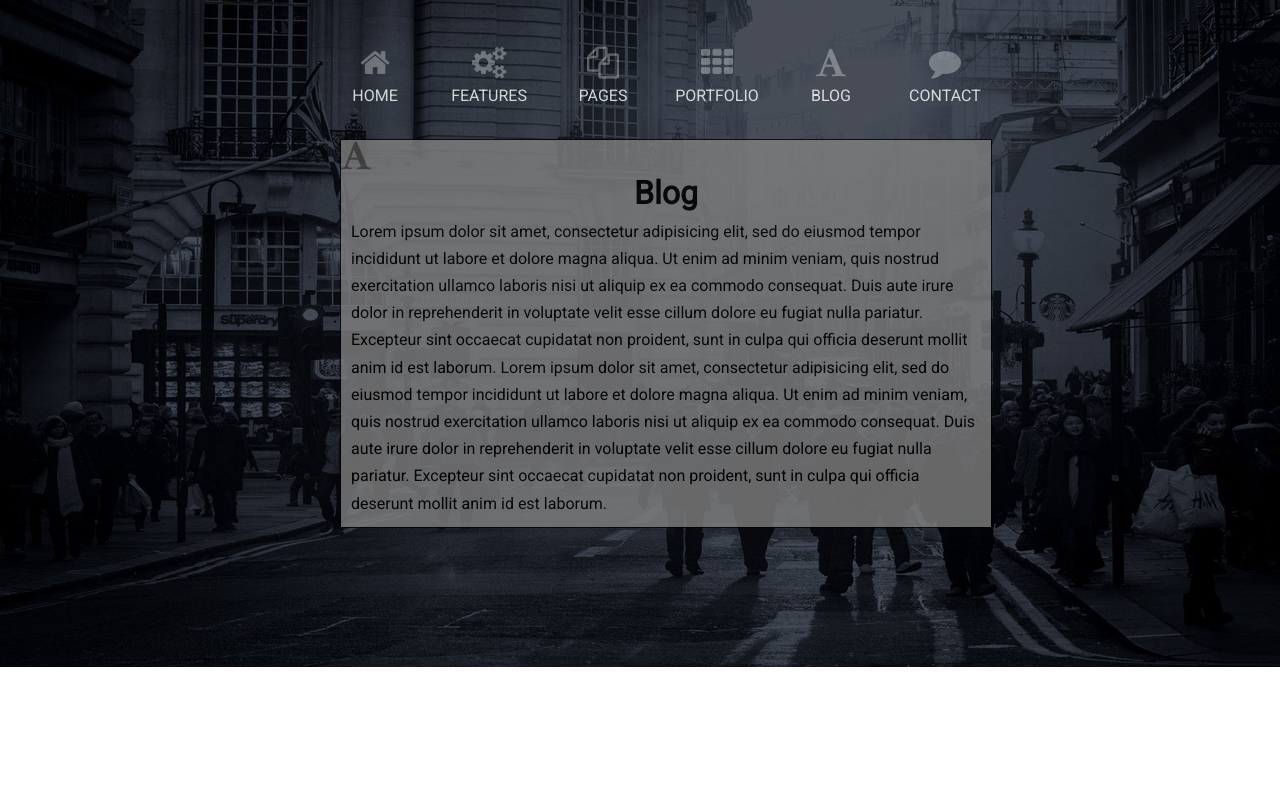
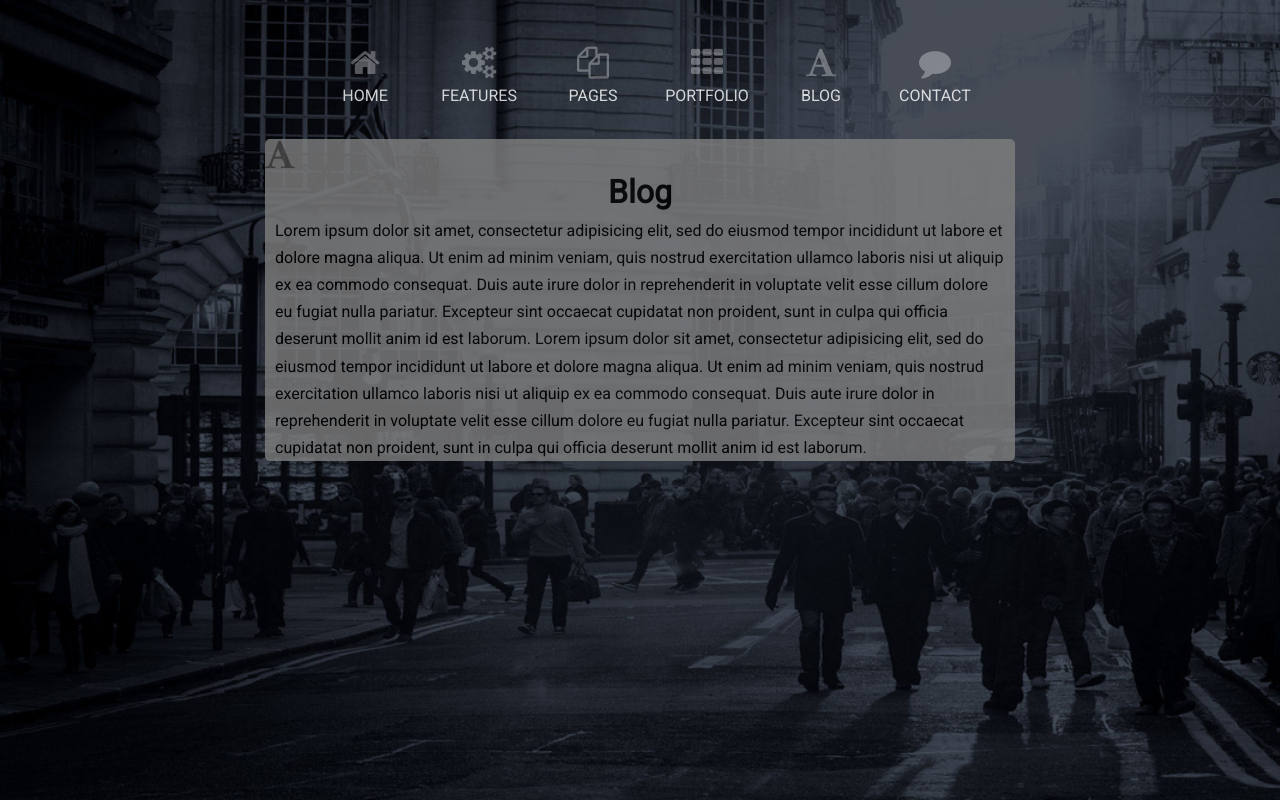
Before and after one commit to Sonorus/Template, a plain HTML site: page blog.html in a window 1280 px wide. Drawn offline with Linux system fonts and the light colour scheme.

Commit message:
no message

```diff
--- a/style.css
+++ b/style.css
@@ -7,6 +7,8 @@
 body{
 	background-image: url("img/bg.jpg");
 	background-repeat: no-repeat;
+	background-attachment: fixed;
+	background-size: cover;
 	line-height: 1.7em;
 }
 
@@ -33,8 +35,8 @@ a{
 .menu{
 	height: auto;
 	width: 800px;
-	margin-left: 250px;
-	margin-right: 250px;
+	margin-left: auto;
+	margin-right: auto;
 	margin-top: 47px;
 	text-align: center;
 }
@@ -60,15 +62,14 @@ i{
 }
 
 .pagebox1{
+	background-color: grey;
+	opacity: 0.8;
+	height: auto;
+	width: 750px;
 	margin-top: 30px;
-	margin-left: 340px;
-	height: auto;
-	width: 650px;
-	background-color: grey;
-	display: inline-block;
-	border:1px solid black;
-	opacity: 0.8;
-	font-family: sans-serif;
+	margin-left: auto;
+	margin-right: auto;
+	border-radius: 5px 5px 5px;
 }
 
 h1{
```
